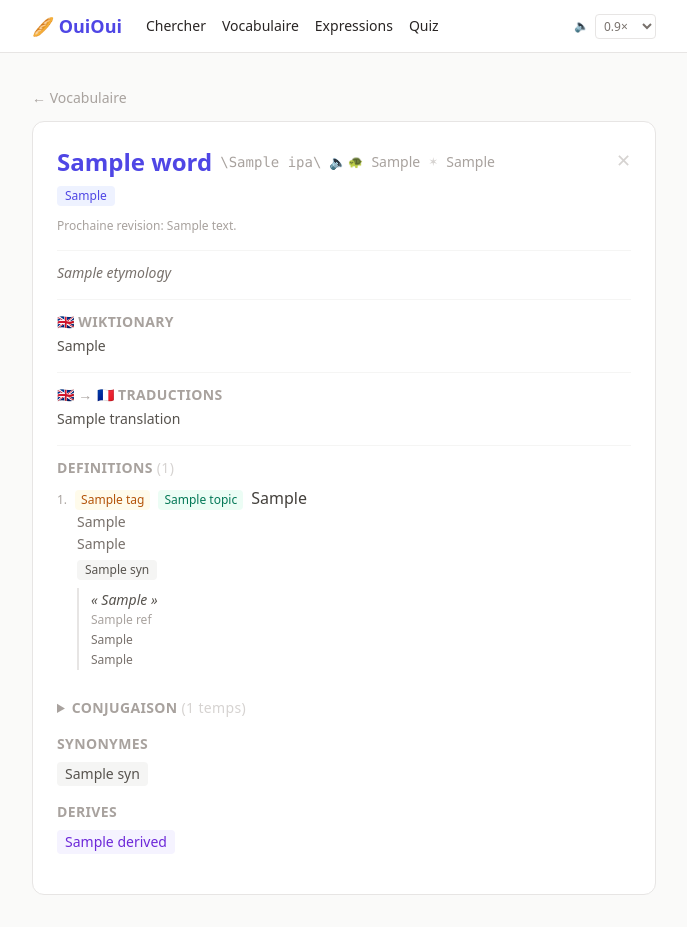
After one commit to lemmebee/ouioui, a FastAPI app: template templates/word.html in a window 1280 px wide. The commit adds this page. Shown: the whole page, without its empty margins (296-983 px from the left). Run offline with FastAPI, Linux system fonts and the light colour scheme; the template is opened without the code that fills it: most values are stand-ins (such as "Sample title", 1, 10 or a date in 2020); some libraries are stand-ins or nearby versions.

Commit message:
feat: word detail pages, voice speed control, bulk import support
Clicking a word in the vocabulary list now opens /word/<id> instead of
expanding in place. The list becomes a compact index (headword, IPA,
translations, part of speech, one-line preview, review date), and the detail
page carries the full entry: every sense in three languages, cited examples
with working translate-on-demand, conjugation, related forms and delete. This
replaces the "Voir plus" clamp, which truncated long entries behind a fade and
made a 39-sense word unreadable.

Voice playback is now adjustable. speak() takes an optional rate; without one
it uses a preference stored in localStorage so it survives HTMX swaps and page
loads. A speed selector sits in the nav (1x down to 0.25x), and every headword
gains a turtle button for one-off quarter-speed playback. All seven
hand-written speaker buttons are replaced by a single shared macro.

```diff
--- a/app.py
+++ b/app.py
@@ -76,6 +76,16 @@
         "request": request,
         "expressions": db.get_all_expressions(),
     })
+
+
+@app.get("/word/{word_id}", response_class=HTMLResponse)
+def word_detail(request: Request, word_id: int):
+    word = db.get_word(word_id)
+    if not word:
+        return templates.TemplateResponse(
+            request, "word.html", {"request": request, "word": None}, status_code=404
+        )
+    return templates.TemplateResponse(request, "word.html", {"request": request, "w": word})
 
 
 @app.get("/quiz", response_class=HTMLResponse)
--- a/templates/base.html
+++ b/templates/base.html
@@ -8,12 +8,34 @@
     <script src="https://cdn.tailwindcss.com"></script>
     <script src="https://unpkg.com/htmx.org@2.0.4"></script>
     <script>
-        function speak(word) {
+        // Playback speed persists across pages so it survives HTMX swaps.
+        const SPEECH_RATE_KEY = 'ouioui.speechRate';
+
+        function speechRate() {
+            return parseFloat(localStorage.getItem(SPEECH_RATE_KEY)) || 0.9;
+        }
+
+        function setSpeechRate(rate) {
+            localStorage.setItem(SPEECH_RATE_KEY, rate);
+        }
+
+        // rate omitted -> the saved preference; passed explicitly -> one-off playback.
+        function speak(word, rate) {
+            speechSynthesis.cancel();
             const u = new SpeechSynthesisUtterance(word);
             u.lang = 'fr-FR';
-            u.rate = 0.9;
+            u.rate = rate || speechRate();
             speechSynthesis.speak(u);
         }
+
+        document.addEventListener('DOMContentLoaded', function () {
+            const select = document.getElementById('speech-rate');
+            if (!select) return;
+            select.value = speechRate();
+            select.addEventListener('change', function () {
+                setSpeechRate(this.value);
+            });
+        });
     </script>
     <style>
         .htmx-indicator { display: none; }
@@ -32,6 +54,17 @@
                 <a href="/expressions" class="hover:text-indigo-600 transition-colors">Expressions</a>
                 <a href="/quiz" class="hover:text-indigo-600 transition-colors">Quiz</a>
             </div>
+            <label class="ml-auto flex items-center gap-1.5 text-xs text-stone-400" title="Vitesse de la voix">
+                &#128264;
+                <select id="speech-rate"
+                        class="bg-transparent border border-stone-200 rounded px-1 py-0.5 text-stone-500 cursor-pointer hover:border-indigo-300 transition-colors">
+                    <option value="1">1&times;</option>
+                    <option value="0.9">0.9&times;</option>
+                    <option value="0.75">0.75&times;</option>
+                    <option value="0.5">0.5&times;</option>
+                    <option value="0.25">0.25&times;</option>
+                </select>
+            </label>
         </div>
     </nav>
     <main class="max-w-2xl mx-auto px-6 py-8">
--- a/templates/index.html
+++ b/templates/index.html
@@ -1,4 +1,5 @@
 {% extends "base.html" %}
+{% import "partials/_macros.html" as m %}
 {% block title %}Accueil{% endblock %}
 {% block content %}
 <div class="text-center mb-10">
@@ -38,7 +39,7 @@
     <div class="flex items-center gap-2 mb-3">
         <span class="text-xl font-bold text-indigo-600">{{ wotd.word }}</span>
         {% if wotd.ipa %}<span class="text-xs text-stone-400 font-mono">\{{ wotd.ipa[0] }}\</span>{% endif %}
-        <button onclick="speak(this.dataset.text)" data-text="{{ wotd.word }}" class="text-stone-400 hover:text-indigo-600 transition-colors" title="Ecouter">&#128264;</button>
+        {{ m.speaker(wotd.word) }}
     </div>
     <ul class="text-sm text-stone-600 space-y-1.5">
         {% for d in wotd.definitions[:3] %}
--- a/templates/partials/_macros.html
+++ b/templates/partials/_macros.html
@@ -1,5 +1,15 @@
 {# Shared rendering for a Wiktionary sense: French gloss with its aligned
    English and Arabic, plus cited examples. Used by search, vocab and quiz. #}
+
+{# Listen at the saved speed, or once at quarter speed for a hard word. #}
+{% macro speaker(text, size="text-sm") %}
+<span class="inline-flex items-center gap-0.5 align-middle">
+    <button onclick="speak(this.dataset.text)" data-text="{{ text }}"
+            class="{{ size }} text-stone-400 hover:text-indigo-600 transition-colors" title="Ecouter">&#128264;</button>
+    <button onclick="speak(this.dataset.text, 0.25)" data-text="{{ text }}"
+            class="text-xs text-stone-300 hover:text-indigo-600 transition-colors" title="Ecouter lentement">&#128034;</button>
+</span>
+{% endmacro %}
 
 {% macro example_body(ex) %}
 {% if ex.en %}<div class="text-stone-500 text-xs mt-1">{{ ex.en }}</div>{% endif %}
--- a/templates/partials/expression_list.html
+++ b/templates/partials/expression_list.html
@@ -1,10 +1,11 @@
+{% import "partials/_macros.html" as m %}
 {% for e in expressions %}
 <div class="expr-card bg-white rounded-xl border border-stone-200 p-4">
     <div class="flex items-start justify-between">
         <div class="flex-1">
             <div class="flex items-center gap-1.5">
                 <span class="font-bold text-lg text-indigo-600">{{ e.french }}</span>
-                <button onclick="speak(this.dataset.text)" data-text="{{ e.french }}" class="text-stone-400 hover:text-indigo-600 transition-colors text-sm" title="Ecouter">&#128264;</button>
+                {{ m.speaker(e.french) }}
             </div>
             <p class="mt-1 text-sm text-stone-600">{{ e.english }}</p>
             {% if e.note %}
--- a/templates/partials/quiz_card.html
+++ b/templates/partials/quiz_card.html
@@ -17,7 +17,7 @@
         <div class="text-sm text-stone-400 mb-2">Que signifie cette expression ?</div>
         <div class="text-3xl font-bold text-indigo-600">
             {{ card.french }}
-            <button onclick="speak(this.dataset.text)" data-text="{{ card.french }}" class="text-stone-400 hover:text-indigo-600 transition-colors align-middle text-xl" title="Ecouter">&#128264;</button>
+            {{ m.speaker(card.french, "text-xl") }}
         </div>
     </div>
 
@@ -66,7 +66,7 @@
         <div class="text-sm text-stone-400 mb-2">Que signifie ce mot ?</div>
         <div class="text-3xl font-bold text-indigo-600">
             {{ card.word }}
-            <button onclick="speak(this.dataset.text)" data-text="{{ card.word }}" class="text-stone-400 hover:text-indigo-600 transition-colors align-middle text-xl" title="Ecouter">&#128264;</button>
+            {{ m.speaker(card.word, "text-xl") }}
         </div>
     </div>
 
--- a/templates/partials/results.html
+++ b/templates/partials/results.html
@@ -9,7 +9,7 @@
         <div class="flex flex-wrap items-center gap-2">
             <h2 class="text-xl font-bold text-indigo-600">{{ r.word }}</h2>
             {% if r.ipa %}<span class="text-sm text-stone-400 font-mono">\{{ r.ipa[0] }}\</span>{% endif %}
-            <button onclick="speak(this.dataset.text)" data-text="{{ r.word }}" class="text-stone-400 hover:text-indigo-600 transition-colors" title="Ecouter">&#128264;</button>
+            {{ m.speaker(r.word) }}
             {% if r.word_en %}<span class="text-sm text-stone-400">{{ r.word_en }}</span>{% endif %}
             {% if r.word_en and r.word_ar %}<span class="text-xs text-stone-300">&#10038;</span>{% endif %}
             {% if r.word_ar %}<span class="text-sm text-stone-400" dir="rtl">{{ r.word_ar }}</span>{% endif %}
--- /dev/null
+++ b/templates/word.html
@@ -0,0 +1,118 @@
+{% extends "base.html" %}
+{% import "partials/_macros.html" as m %}
+{% block title %}{{ w.word if w else "Mot introuvable" }}{% endblock %}
+{% block content %}
+
+{% if not w %}
+<div class="text-center py-12 text-stone-400">
+    <p class="text-lg mb-2">Mot introuvable</p>
+    <a href="/vocab" class="text-indigo-600 hover:underline">Retour au vocabulaire</a>
+</div>
+{% else %}
+
+<a href="/vocab" class="text-sm text-stone-400 hover:text-indigo-600 transition-colors">&larr; Vocabulaire</a>
+
+<div class="bg-white rounded-xl border border-stone-200 p-6 mt-3">
+    <div class="flex items-start justify-between gap-4">
+        <div class="flex flex-wrap items-center gap-2">
+            <h1 class="text-2xl font-bold text-indigo-600">{{ w.word }}</h1>
+            {% if w.ipa %}<span class="text-sm text-stone-400 font-mono">\{{ w.ipa[0] }}\</span>{% endif %}
+            {{ m.speaker(w.word) }}
+            {% if w.word_en %}<span class="text-sm text-stone-400">{{ w.word_en }}</span>{% endif %}
+            {% if w.word_en and w.word_ar %}<span class="text-xs text-stone-300">&#10038;</span>{% endif %}
+            {% if w.word_ar %}<span class="text-sm text-stone-400" dir="rtl">{{ w.word_ar }}</span>{% endif %}
+        </div>
+        <button hx-delete="/api/words/{{ w.id }}"
+                hx-confirm="Supprimer ce mot ?"
+                hx-on::after-request="window.location='/vocab'"
+                class="text-stone-300 hover:text-red-500 transition-colors text-lg shrink-0" title="Supprimer">
+            &#10005;
+        </button>
+    </div>
+
+    {% if w.word_types %}
+    <div class="flex flex-wrap gap-1.5 mt-2">
+        {% for wt in w.word_types %}
+        <span class="px-2 py-0.5 bg-indigo-50 text-indigo-600 rounded text-xs font-medium">{{ wt }}</span>
+        {% endfor %}
+    </div>
+    {% endif %}
+
+    {% if w.next_review %}
+    <p class="text-xs text-stone-400 mt-3">Prochaine revision: {{ w.next_review }}</p>
+    {% endif %}
+
+    {% if w.etymology %}
+    <p class="text-stone-500 text-sm italic mt-4 pt-3 border-t border-stone-100">{{ w.etymology }}</p>
+    {% endif %}
+
+    {% if w.glosses_en_native %}
+    <div class="mt-4 pt-3 border-t border-stone-100">
+        <h2 class="text-sm font-semibold text-stone-400 uppercase tracking-wide mb-1">&#127468;&#127463; Wiktionary</h2>
+        <ul class="space-y-1">
+            {% for g in w.glosses_en_native %}
+            <li class="text-stone-600 text-sm">{{ g }}</li>
+            {% endfor %}
+        </ul>
+    </div>
+    {% endif %}
+
+    {% if w.translations %}
+    <div class="mt-4 pt-3 border-t border-stone-100">
+        <h2 class="text-sm font-semibold text-stone-400 uppercase tracking-wide mb-1">
+            &#127468;&#127463; &#8594; &#127467;&#127479; Traductions
+        </h2>
+        <ul class="space-y-1">
+            {% for t in w.translations %}
+            <li class="text-stone-600 text-sm">{{ t }}</li>
+            {% endfor %}
+        </ul>
+    </div>
+    {% endif %}
+
+    <div class="mt-4 pt-3 border-t border-stone-100">
+        <h2 class="text-sm font-semibold text-stone-400 uppercase tracking-wide mb-2">
+            Definitions
+            {% if w.senses %}<span class="text-stone-300 normal-case font-normal">({{ w.senses|length }})</span>{% endif %}
+        </h2>
+        {% if w.senses %}
+        <ul class="space-y-1">
+            {% for s in w.senses %}
+            {{ m.sense(s, w.word, loop.index0, uid=w.id) }}
+            {% endfor %}
+        </ul>
+        {% else %}
+        {# Saved before the Wiktionary migration; the backfill fills these in. #}
+        <ul class="text-sm text-stone-600 space-y-0.5">
+            {% for d in w.definitions %}
+            <li>{{ d }}</li>
+            {% endfor %}
+        </ul>
+        {% endif %}
+    </div>
+
+    <div class="mt-4">
+        {{ m.conjugation(w.conjugation, w.id) }}
+        {{ m.chips("Synonymes", w.synonyms) }}
+        {{ m.chips("Hyperonymes", w.hypernyms, "bg-sky-50 text-sky-700") }}
+        {{ m.chips("Apparentes", w.related) }}
+        {{ m.chips("Derives", w.derived, "bg-violet-50 text-violet-700") }}
+        {{ m.chips("Proverbes", w.proverbs, "bg-amber-50 text-amber-700") }}
+        {{ m.chips("Homonymes", w.homonyms, "bg-amber-50 text-amber-700") }}
+
+        {% if w.forms %}
+        <div class="mb-4">
+            <h2 class="text-sm font-semibold text-stone-400 uppercase tracking-wide mb-2">Formes</h2>
+            <div class="flex flex-wrap gap-2">
+                {% for f in w.forms %}
+                <span class="px-2 py-0.5 bg-stone-100 rounded text-sm text-stone-600">
+                    {{ f.form }}{% if f.tags %}<span class="text-stone-400 text-xs ml-1">{{ f.tags|join(", ") }}</span>{% endif %}
+                </span>
+                {% endfor %}
+            </div>
+        </div>
+        {% endif %}
+    </div>
+</div>
+{% endif %}
+{% endblock %}
```
Also changed, not shown: templates/vocab.html (+12 -48 lines).
